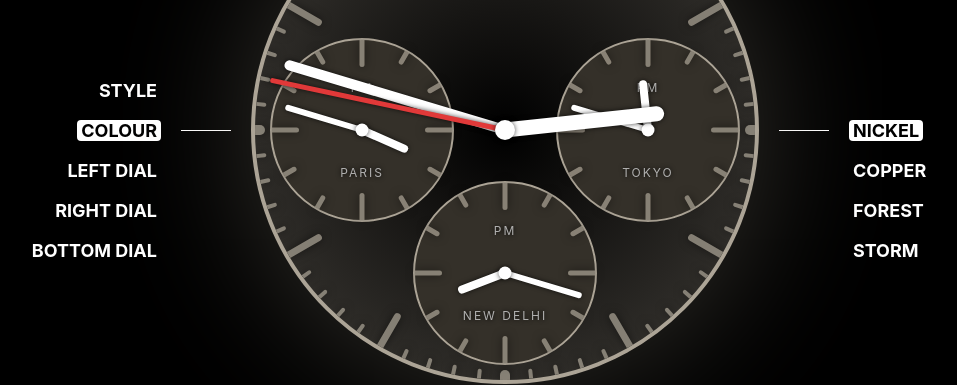
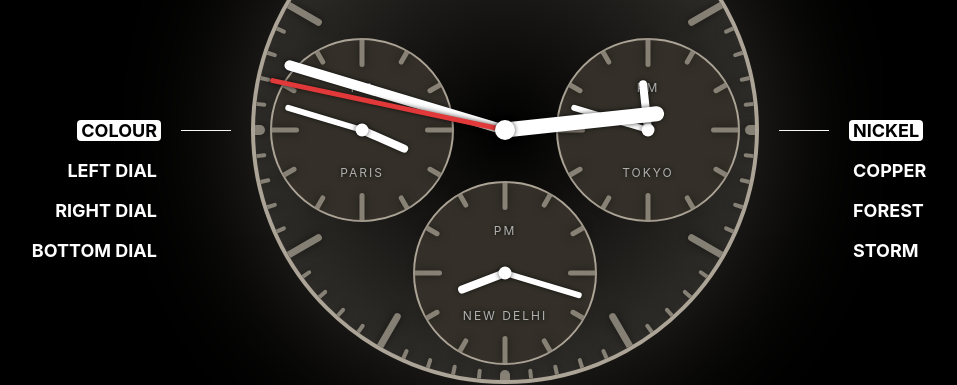
Before and after one commit to domb5041/modular-clock, a React (Create React App) app: page / in a window 1280 px wide. Shown: the part 270-655 px from the top of the page, without its empty margins (135-1092 px from the left). Built offline with nearby package versions, Linux system fonts and the light colour scheme.

Commit message:
primary menu select function

```diff
--- a/src/App.js
+++ b/src/App.js
@@ -24,23 +24,39 @@ const MenuConnector = styled.div`
 
 export default function App() {
     const [clockColor, setClockColor] = useState(swatches[0]);
+    const [primaryMenu, setPrimaryMenu] = useState("colour");
+
+    const primaryMenuOptions = [
+        { id: "colour", name: "colour" },
+        { id: "leftDial", name: "left dial" },
+        { id: "rightDial", name: "right dial" },
+        { id: "bottomDial", name: "bottom dial" }
+    ];
+
+    const subDialMenu = ["world clock"];
+
+    const secondaryMenus = {
+        colour: { menu: swatches, noMenuKeys: true, onClick: (c) => setClockColor(c), activeItem: clockColor },
+        leftDial: { menu: subDialMenu, noMenuKeys: true, onClick: null, activeItem: "world clock" },
+        rightDial: { menu: subDialMenu, noMenuKeys: true, onClick: null, activeItem: "world clock" },
+        bottomDial: { menu: subDialMenu, noMenuKeys: true, onClick: null, activeItem: "world clock" }
+    };
+
     return (
         <ThemeProvider theme={theme(clockColor)}>
             <Container>
-                <Menu
-                    activeItem={"colour"}
-                    menu={[
-                        { name: "style" },
-                        { name: "colour" },
-                        { name: "left dial" },
-                        { name: "right dial" },
-                        { name: "bottom dial" }
-                    ]}
-                />
+                <Menu activeItem={primaryMenu} menu={primaryMenuOptions} onClick={(c) => setPrimaryMenu(c)} />
                 <MenuConnector />
                 <MainDial />
                 <MenuConnector />
-                <Menu menu={swatches} noMenuKeys onClick={(c) => setClockColor(c)} reverse activeItem={clockColor} />
+                <Menu
+                    menu={secondaryMenus[primaryMenu].menu}
+                    noMenuKeys
+                    onClick={secondaryMenus[primaryMenu].onClick}
+                    reverse
+                    activeItem={secondaryMenus[primaryMenu].activeItem}
+                    menuSelected={primaryMenu}
+                />
             </Container>
         </ThemeProvider>
     );
--- a/src/Menu.js
+++ b/src/Menu.js
@@ -38,16 +38,16 @@ const MenuItem = styled.div`
     }
 `;
 
-export default function Menu({ menu, noMenuKeys, reverse, onClick, activeItem }) {
+export default function Menu({ menu, noMenuKeys, reverse, onClick, activeItem, menuSelected }) {
     const [menuOffset, setMenuOffset] = useState(0);
 
     useEffect(() => {
         const i = menu.findIndex((m) => {
-            return activeItem === (noMenuKeys ? m : m.name);
+            return activeItem === (noMenuKeys ? m : m.id);
         });
 
         setMenuOffset(i * -40);
-    }, []);
+    }, [menuSelected]);
 
     return (
         <Container>
@@ -56,10 +56,10 @@ export default function Menu({ menu, noMenuKeys, reverse, onClick, activeItem })
                     <MenuItem
                         key={i}
                         onClick={() => {
-                            onClick(noMenuKeys ? m : m.name);
+                            onClick(noMenuKeys ? m : m.id);
                             setMenuOffset(i * -40);
                         }}
-                        active={activeItem === (noMenuKeys ? m : m.name)}
+                        active={activeItem === (noMenuKeys ? m : m.id)}
                         reverse={reverse}
                     >
                         <div className="inner-text">{noMenuKeys ? m : m.name}</div>
```
